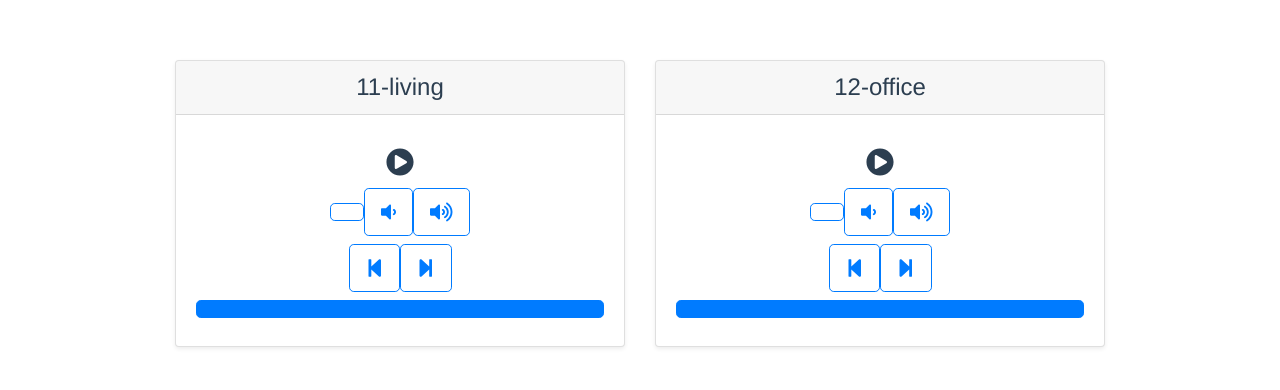
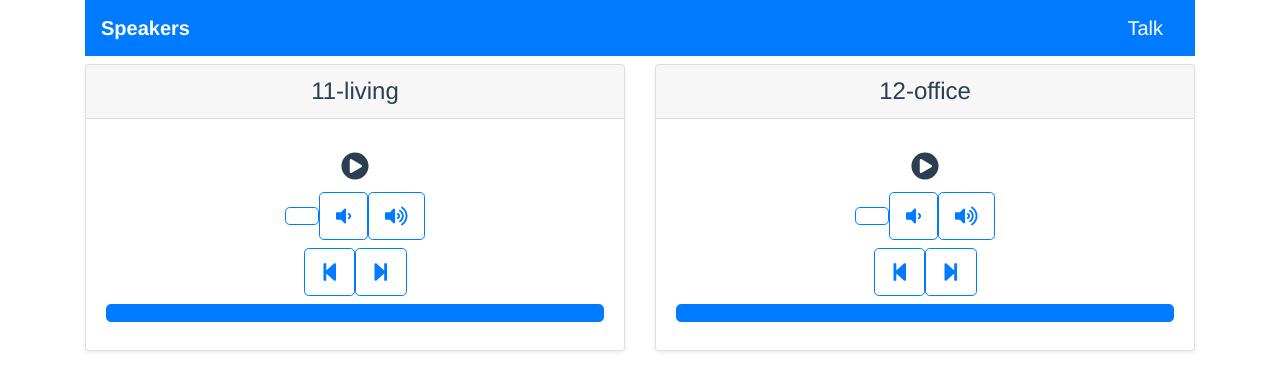
Before and after one commit to mcanoy/wha, a Vue app: page / in a window 1280 px wide. Shown: the top 390 px of the page. Built offline with nearby package versions, Linux system fonts and the light colour scheme; no server answers.

Commit message:
google-home, nav

```diff
--- a/package.json
+++ b/package.json
@@ -18,6 +18,7 @@
     "@fortawesome/free-solid-svg-icons": "^5.5.0",
     "@fortawesome/vue-fontawesome": "^0.1.2",
     "axios": "^0.16.2",
+    "google-home-push": "^1.1.2",
     "i": "^0.3.6",
     "npm": "^6.4.1",
     "vue": "^2.5.2",
--- a/src/App.vue
+++ b/src/App.vue
@@ -1,12 +1,23 @@
 <template>
   <div id="app">
-    <router-view/>
+    <div class="container">
+      <Nav></Nav>
+      <h2></h2>
+      <router-view/>
+    </div>
   </div>
 </template>
 
 <script>
+// eslint object-shorthand: [2, "never"]
+
+import Nav from './components/Nav';
+
 export default {
   name: 'App',
+  components: {
+    Nav,
+  },
 };
 </script>
 
@@ -17,6 +28,7 @@ export default {
   -moz-osx-font-smoothing: grayscale;
   text-align: center;
   color: #2c3e50;
-  margin-top: 60px;
+  margin-top: 0px;
 }
+
 </style>
--- a/src/components/Dashboard.vue
+++ b/src/components/Dashboard.vue
@@ -1,5 +1,4 @@
 <template>
-  <div class="container">
     <div class="card-deck mb-3 text-center">
       <div class="card mb-4 shadow-sm" v-for="zone in zones" :key="zone.zone">
         <div class="card-header">
@@ -37,7 +36,6 @@
         </div>
       </div>
     </div>
-  </div>
 </template>
 
 <script>
@@ -112,4 +110,8 @@ html {
 .card-deck .card {
   min-width: 220px;
 }
+
+.margin-bottom {
+  .margin-top: 10px;
+}
 </style>
--- /dev/null
+++ b/src/components/GoogleHome.vue
@@ -0,0 +1,74 @@
+<template>
+  <div>
+  <h2></h2>
+  <div class="card">
+      <div class="card-body">
+    <form @submit.prevent="onTalk">
+      <div class="form-group">
+        <input v-model="say"  class="form-control" aria-describedby="emailHelp" placeholder="Google Say This">
+      </div>
+      <button type="submit" class="btn btn-primary btn-block">Say</button>
+    </form>
+</div>
+  </div>
+    <div class="card">
+      <div class="card-header">
+        Direct Hits
+      </div>
+      <div class="card-body">
+        <button type="button" class="btn btn-lg btn-outline-primary btn-block"
+          v-on:click="nextGame('leafs')">Leafs</button>
+        <button type="button" class="btn btn-lg btn-outline-secondary btn-block"
+          v-on:click="nextGame('raptor')">Raptors</button>
+        <button type="button" class="btn btn-lg btn-outline-success btn-block"
+          v-on:click="nextGame('birthday')">Birthday</button>
+        <button type="button" class="btn btn-lg btn-outline-info btn-block"
+          v-on:click="ronSwanson()">Ron Wisdom</button>
+      </div>
+    </div>
+  </div>
+</template>
+
+<script>
+/* eslint no-console: ["error", { allow: ["warn", "error"] }] */
+
+import axios from 'axios';
+
+export default {
+  data() {
+    return {
+      say: '',
+    };
+  },
+  methods: {
+    googleTalk(phrase) {
+      axios.get(`${process.env.API_URL}/google/talk?phrase=${phrase}`)
+        .catch((error) => {
+          console.error(error);
+        });
+    },
+    onTalk() {
+      this.googleTalk(this.say);
+    },
+    nextGame(game) {
+      axios.get(`${process.env.API_URL}/next/${game}`)
+        .catch((error) => {
+          console.error(error);
+        });
+    },
+    ronSwanson() {
+      axios.get('https://ron-swanson-quotes.herokuapp.com/v2/quotes')
+        .then((response) => {
+          if (response.data.length === 1) {
+            this.googleTalk(`Ron Swanson says ${response.data[0]}`);
+          }
+        })
+        .catch((error) => {
+          console.error(error);
+        });
+    },
+  },
+};
+</script>
+<style>
+</style>
--- /dev/null
+++ b/src/components/Nav.vue
@@ -0,0 +1,35 @@
+<template>
+  <div>
+    <nav class="navbar navbar-dark bg-primary">
+      <router-link v-for="routes in links" class="navbar-brand"
+      v-bind:key="routes.id"
+      :to="`${routes.page}`">{{routes.text}}</router-link>
+    </nav>
+  </div>
+</template>
+<script>
+export default {
+  name: 'Navigation',
+  data() {
+    return {
+      links: [
+        {
+          id: 0,
+          text: 'Speakers',
+          page: '/',
+        },
+        {
+          id: 1,
+          text: 'Talk',
+          page: '/google-home',
+        },
+      ],
+    };
+  },
+};
+</script>
+<style>
+.router-link-exact-active{
+  font-weight: bold;
+}
+</style>
--- a/src/router/index.js
+++ b/src/router/index.js
@@ -1,6 +1,7 @@
 import Vue from 'vue';
 import Router from 'vue-router';
 import Dashboard from '@/components/Dashboard';
+import GoogleHome from '@/components/GoogleHome';
 
 Vue.use(Router);
 
@@ -11,5 +12,10 @@ export default new Router({
       name: 'Dashboard',
       component: Dashboard,
     },
+    {
+      path: '/google-home',
+      name: 'GoogleHome',
+      component: GoogleHome,
+    },
   ],
 });
```
Also changed, not shown: .eslintrc.js, 1 other file (tests, documents, lock files or other folders).
